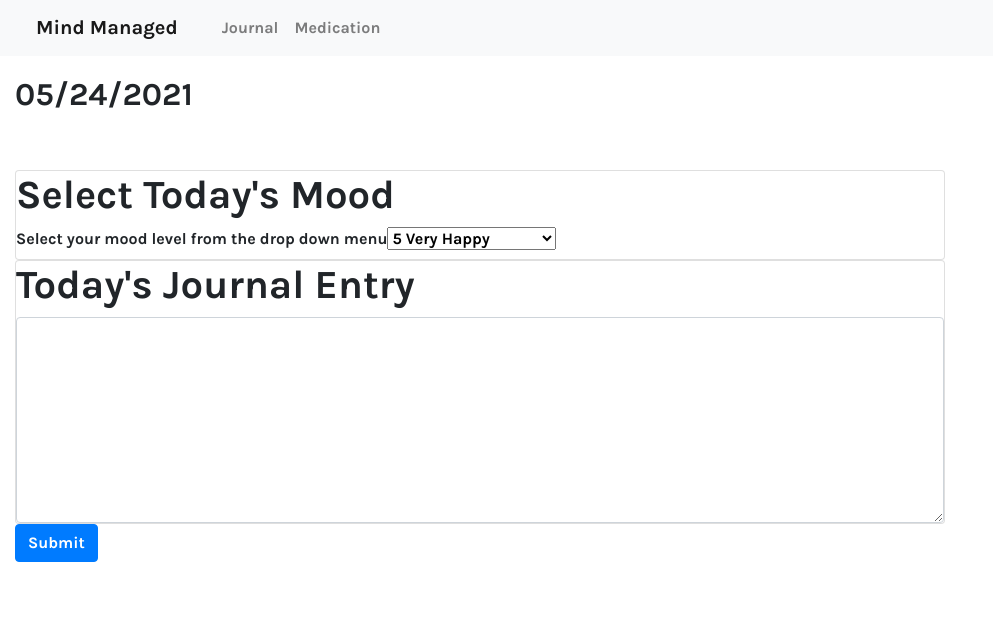
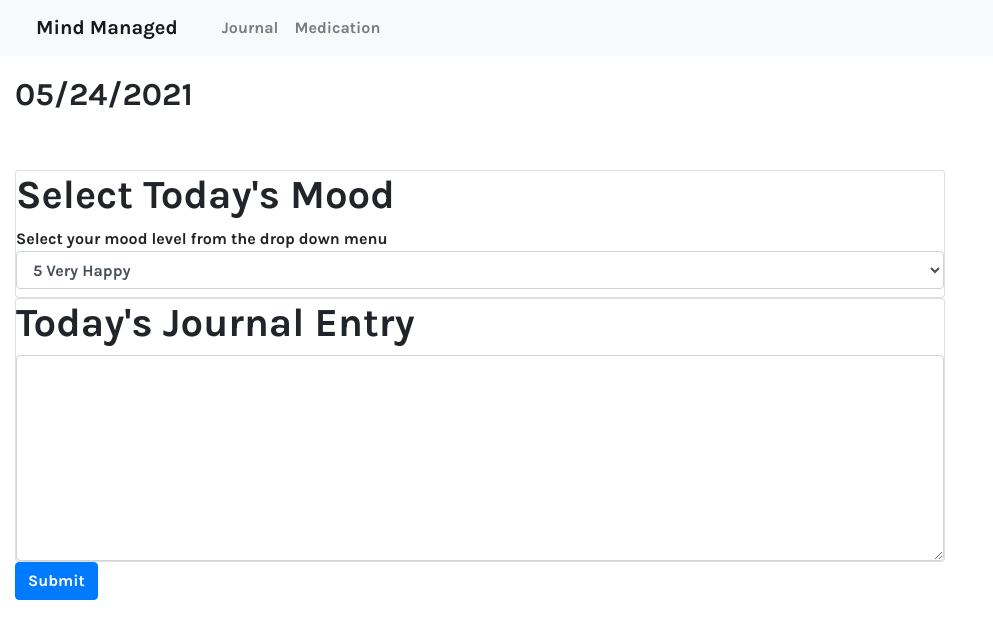
Before and after one commit to damiandeleon/mindManaged, a React (Create React App) app: page /Journal in a window 1280 px wide. Shown: the top 638 px of the page, without its empty margins (0-993 px from the left). Built offline with nearby package versions, Linux system fonts and the light colour scheme.

Commit message:
updated Journal Page code

```diff
--- a/src/pages/Journal.js
+++ b/src/pages/Journal.js
@@ -1,6 +1,7 @@
-import React, { useEffect, useState } from "react";
+
+import React, { useState } from "react";
 import { Form, Container, Row, Col, Card, Button } from "react-bootstrap";
-import API from "../utils/API";
+// import API from "../utils/API";
 
 
 const Journal = () => {
@@ -11,7 +12,55 @@ const Journal = () => {
 
     today = mm + '/' + dd + '/' + yyyy;
 
+    const [JournalEntry, setJournalEntry] = useState({
+        text: "",
+    })
+    const [MoodLevelSelect, setMoodLevelSelect] = useState({
+        moodLevel: 5
+    })
 
+    // useEffect(() => {
+    //     loadEntries()
+    // }, [])
+
+    // const loadEntries = () => {
+    //     API.getEntries()
+    //         .then(res =>
+    //             setJournalEntry(res.data),
+    //         )
+    //         .catch(err => console.log(err));
+    // };
+
+    // const deleteEntry = (id) => {
+    //     API.deleteEntry(id)
+    //         .then(res => loadEntries())
+    //         .catch(err => console.log(err));
+    // };
+
+    const handleTextChange = (event) => {
+        setJournalEntry({ ...JournalEntry, text: event.target.value})
+
+        // const { name, value } = event.target;
+
+    }
+
+    const handleMoodChange = (event) => {
+
+        setMoodLevelSelect({ ...MoodLevelSelect, moodLevel: event.target.value})
+
+        // const { name, value } = event.target;
+    }
+
+    const handleFormSubmit = (event) => {
+        event.preventDefault();
+        console.log(JournalEntry.text, MoodLevelSelect.moodLevel)
+
+        // API.saveEntry({
+        //     moodLevel: event.target.value,
+        //     text: event.target.value,
+        //     date: Date.now
+        // })
+    }
 
     return (
         <Container fluid>
@@ -27,46 +76,22 @@ const Journal = () => {
                     </div>
                     <br />
                     <br />
-                    <Form >
+                    <Form onSubmit={handleFormSubmit} >
                         <Card>
                             <h1>Select Today's Mood</h1>
                             <Form.Label>Select your mood level from the drop down menu
-                                    <select>
-                                    <option
-                                        value={5}
-                                        // onChange={handleInputChange}
-                                        name="moodlevel"
-                                    >5 Very Happy
-                                        </option>
+                                    <Form.Control
+                                        as="select"
+                                        onChange={handleMoodChange}
 
-                                    <option
-                                        value={4}
-                                        // onChange={handleInputChange}
-                                        name="moodlevel"
-                                    >4 Somewhat Happy
-                                        </option>
+                                        >
+                                        <option value={5} >5 Very Happy</option>
+                                        <option value={4} >4 Somewhat Happy</option>
+                                        <option value={3} >3 Neutral</option>
+                                        <option value={2} >2 Somewhat Sad</option>
+                                        <option value={1} >1 Very Sad</option>
 
-                                    <option
-                                        value={3}
-                                        // onChange={handleInputChange}
-                                        name="moodlevel"
-                                    >3 Neutral
-                                        </option>
-
-                                    <option
-                                        value={2}
-                                        // onChange={handleInputChange}
-                                        name="moodlevel"
-                                    >2 Somewhat Sad
-                                        </option>
-
-                                    <option
-                                        value={1}
-                                        // onChange={handleInputChange}
-                                        name="moodlevel"
-                                    >1 Very Sad
-                                        </option>
-                                </select>
+                                    </Form.Control>
                             </Form.Label>
                         </Card>
 
@@ -76,11 +101,12 @@ const Journal = () => {
                                 as="textarea"
                                 rows={8}
                                 name="text"
-                                // onChange={handleInputChange}
+
+                                onChange={handleTextChange}
                             />
                         </Card>
 
-                        <Button as="input" type="submit" value="Submit"/>
+                        <Button type="submit" value="Submit">Submit</Button>
                     </Form>
 
                     <br />
```
Also changed, not shown: 1 other file (tests, documents, lock files or other folders).
